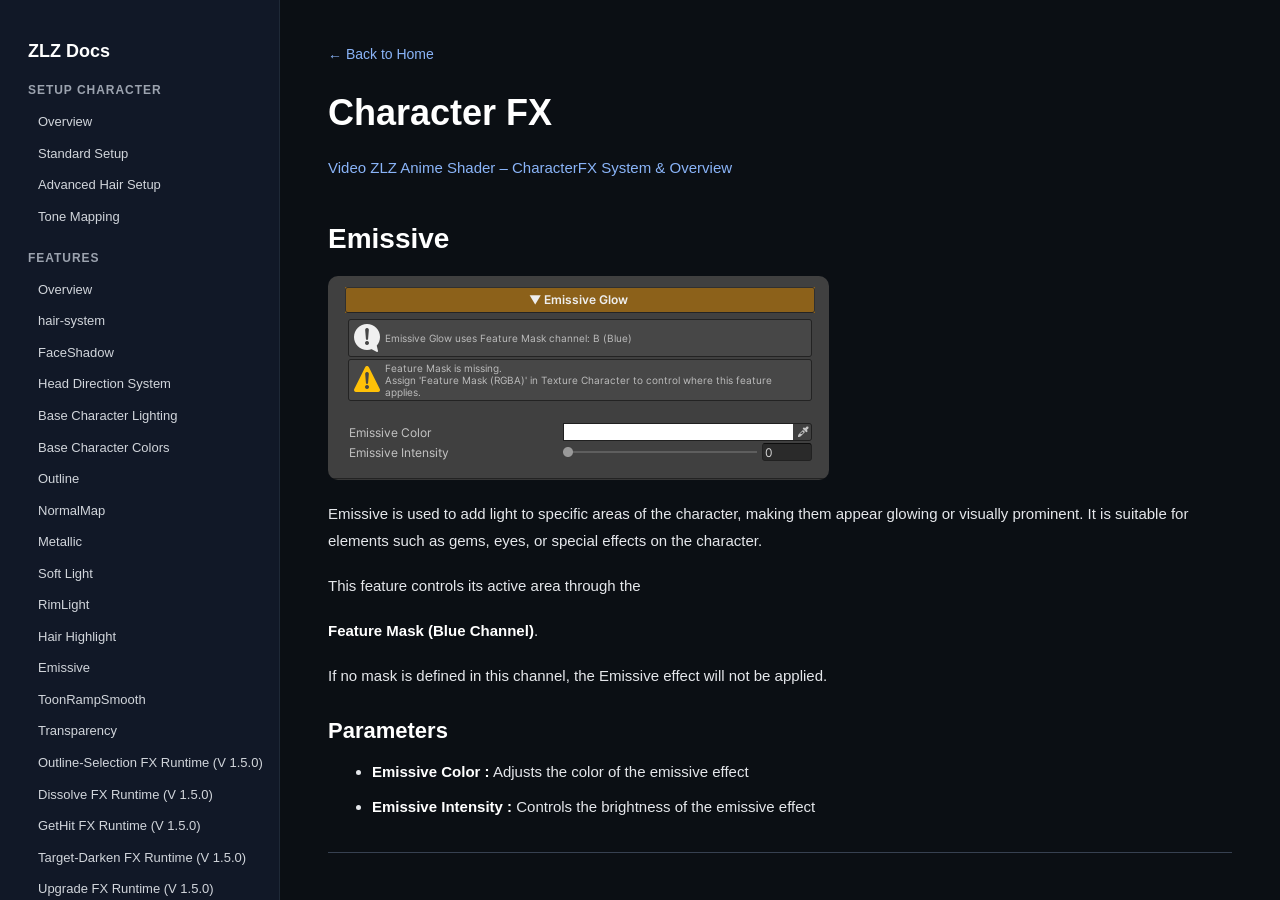
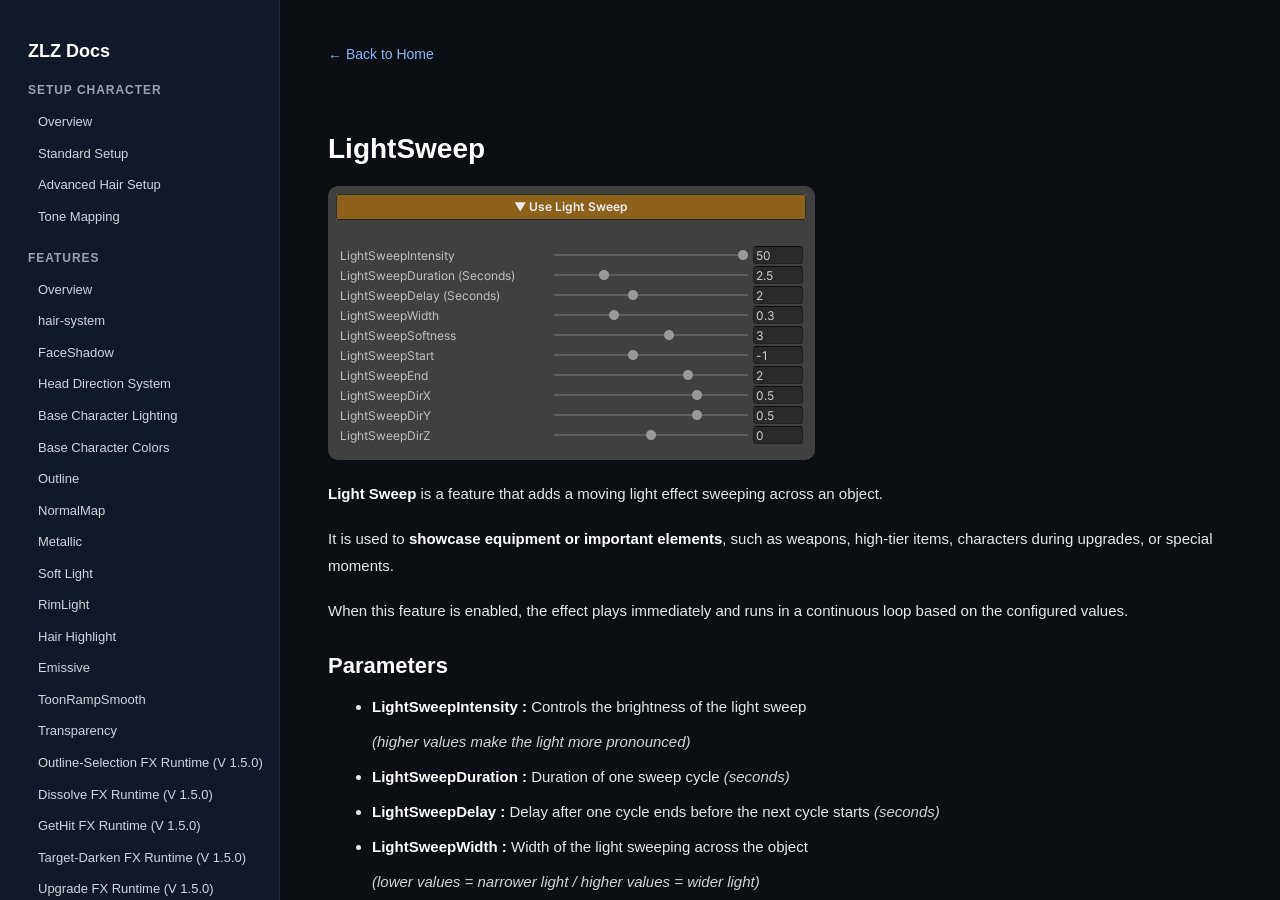
Before and after one commit to zlz-studio/zlz-studio.github.io, a Jekyll site: the page built from features/character-fx/index.md, in a window 1280 px wide and 900 px high. Built offline with Jekyll 4.4.1, drawn with Linux system fonts in a browser that asks for light colours.

Commit message:
Update index.md

```diff
--- a/features/character-fx/index.md
+++ b/features/character-fx/index.md
@@ -2,28 +2,6 @@
 layout: docs
 title: Character-FX
 last_modified_at: 2026-04-18
----
-# Character FX
-
-[Video ZLZ Anime Shader – CharacterFX System & Overview](https://youtu.be/hImKw7_LWJ4)
-
-## Emissive
-
-![emissive](../images/emissive.png)
-
-Emissive is used to add light to specific areas of the character, making them appear glowing or visually prominent. It is suitable for elements such as gems, eyes, or special effects on the character.
-
-This feature controls its active area through the
-
-**Feature Mask (Blue Channel)**.
-
-If no mask is defined in this channel, the Emissive effect will not be applied.
-
-### Parameters
-
-- **Emissive Color :** Adjusts the color of the emissive effect
-- **Emissive Intensity :** Controls the brightness of the emissive effect
-
 ---
 
 ## LightSweep
```
